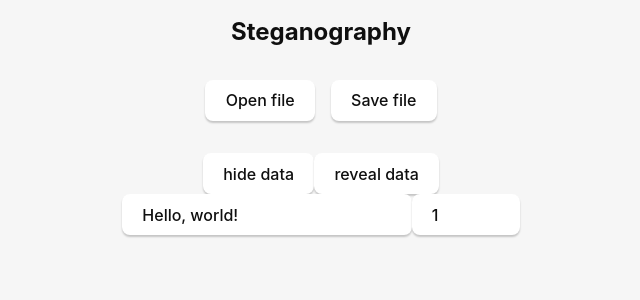
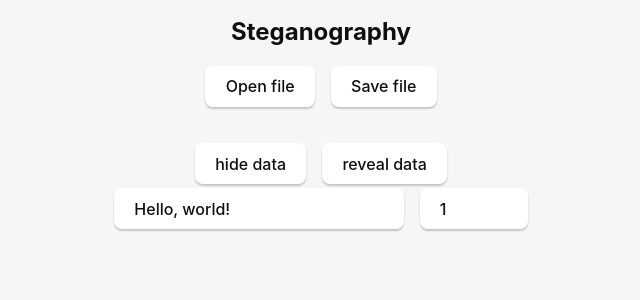
Before and after one commit to lolipodass/lesabi, a React (Vite) app: page / in a window 1280 px wide. Shown: the top 300 px of the page, without its empty margins (319-959 px from the left). Built offline with nearby package versions, Linux system fonts and the light colour scheme.

Commit message:
fix(ui): add some checks and slightly changed ui

```diff
--- a/src/App.css
+++ b/src/App.css
@@ -29,7 +29,6 @@ h2 {
 
 .container {
   margin: 0;
-  padding-top: 2vh;
   display: flex;
   flex-direction: column;
   justify-content: center;
@@ -94,6 +93,7 @@ button {
 
 .toolbar {
   gap: 1rem;
+  margin: 2px auto;
 }
 
 .image-comparison {
--- a/src/App.tsx
+++ b/src/App.tsx
@@ -55,8 +55,6 @@ const App = () => {
         ],
       });
       if (file) {
-        console.log(file);
-
         await invoke("save_file", { filepath: file });
         setErrorMessage("");
       } else {
@@ -68,9 +66,18 @@ const App = () => {
   };
 
   const hide = async () => {
+    if (!message.trim()) {
+      setErrorMessage("Message cannot be empty.");
+      return;
+    }
+
+    if (bitsPerChannel < 1 || bitsPerChannel > 8) {
+      setErrorMessage("Bits per channel must be between 1 and 8.");
+      return;
+    }
+
     if (inputImagePath) {
       try {
-        setBuffImagePath("");
         setBuffImagePath(
           await invoke("hide_data", {
             filepath: inputImagePath,
@@ -128,12 +135,14 @@ const App = () => {
           </div>
           <div className="image-container">
             {buffImagePath && (
-              <img src={convertFileSrc(buffImagePath)} alt="Changed image" />
+              <img
+                src={`${convertFileSrc(buffImagePath)}?${Date.now()}`}
+                alt="Changed image"
+              />
             )}
           </div>
         </div>
         <div className="flex toolbar">
-          <div className="generate-buttons">
           <button onClick={hide} className="hide">
             hide data
           </button>
@@ -141,8 +150,7 @@ const App = () => {
             reveal data
           </button>
         </div>
-        </div>
-        <div className="flex">
+        <div className="flex toolbar">
           <input
             type="text"
             value={message}
```
Lines whose indentation alone changed are shown as unchanged.
